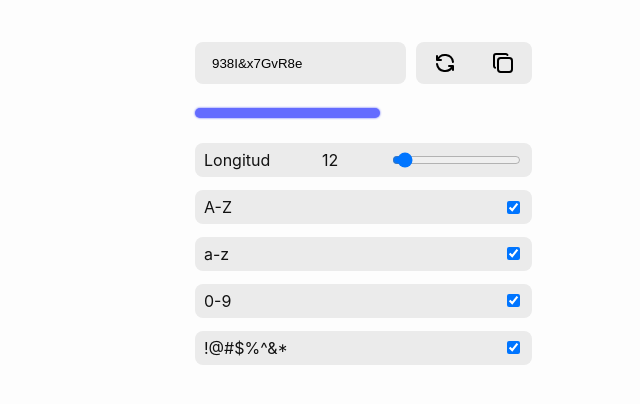
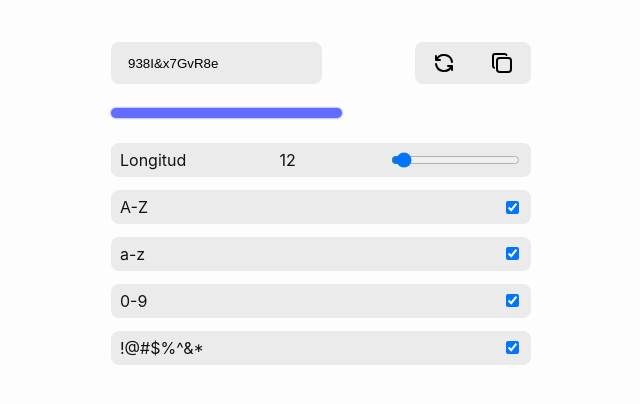
Before and after one commit to JACG33/password-generator, a plain HTML site: page index.html in a window 1280 px wide. Shown: the part 254-658 px from the top of the page, without its empty margins (319-959 px from the left). Drawn offline with Linux system fonts and the light colour scheme.

Commit message:
Correcion

```diff
--- a/style.css
+++ b/style.css
@@ -138,20 +138,6 @@ body {
   border: 1px solid #646cff;
 }
 
-@media screen and (width>520px) {
-  .area {
-    width: 80%;
-    margin: auto;
-  }
-}
-
-@media screen and (width>1024px) {
-  .area {
-    width: 60%;
-    margin: auto;
-  }
-}
-
 @media (prefers-color-scheme: light) {
   :root {
     color: #121212;
```
